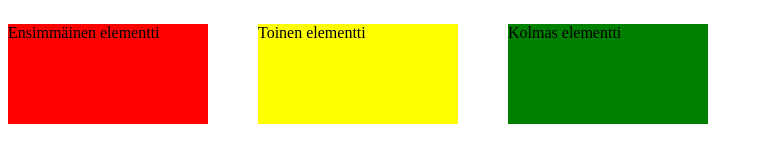
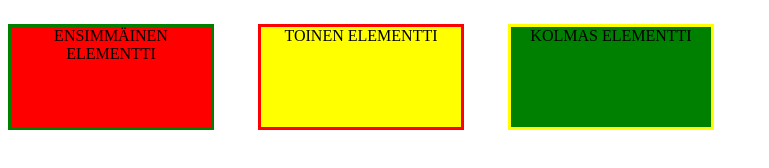
Before and after one commit to VeetiE/Lapio-website, a plain HTML site: page position.html in a window 1280 px wide. Shown: the whole page, without its empty margins (0-769 px from the left). Drawn offline with Linux system fonts and the light colour scheme.

Commit message:
Osa 3. Kymmenes tehtävä

```diff
--- a/position.css
+++ b/position.css
@@ -3,6 +3,10 @@
     height: 100px;
     background-color: red;
     position: absolute;
+    text-align: center;
+    text-transform: uppercase;
+    border-style: solid;
+    border-color: green;
 }
 
 .second-box-container {
@@ -11,6 +15,10 @@
     background-color: yellow;
     margin-left: 250px;
     position: absolute;
+    text-align: center;
+    text-transform: uppercase;
+    border-style: solid;
+    border-color: red;
 
 }
 
@@ -20,4 +28,8 @@
     background-color: green;
     margin-left: 500px;
     position: absolute;
+    text-align: center;
+    text-transform: uppercase;
+    border-style: solid;
+    border-color: yellow;
 }
```
